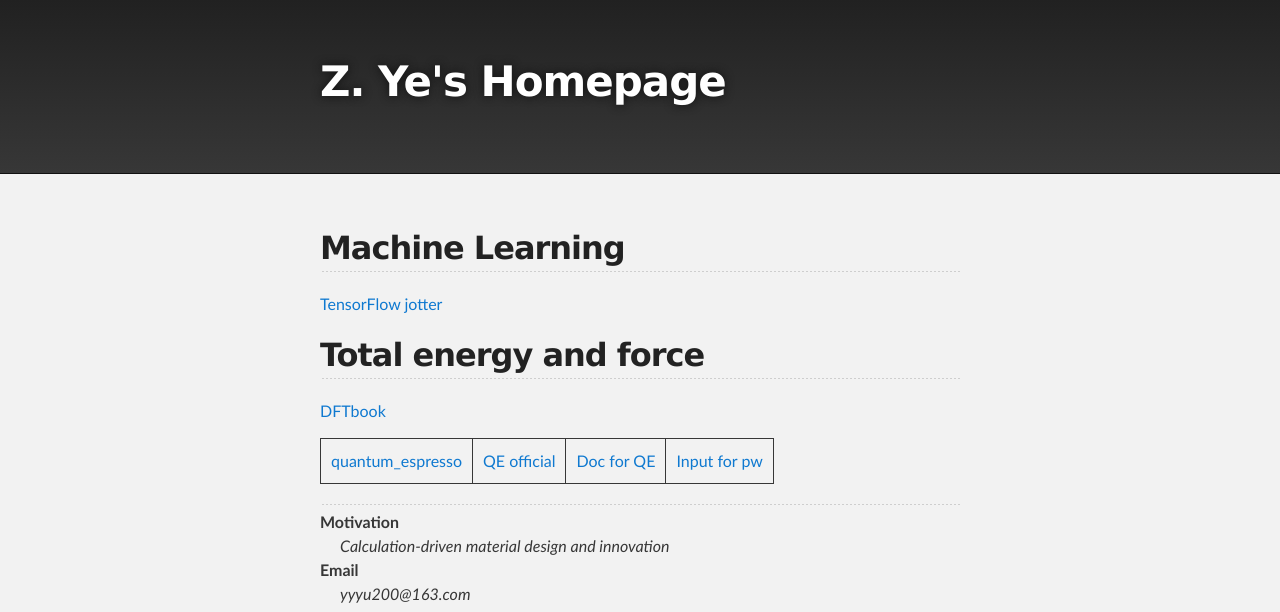
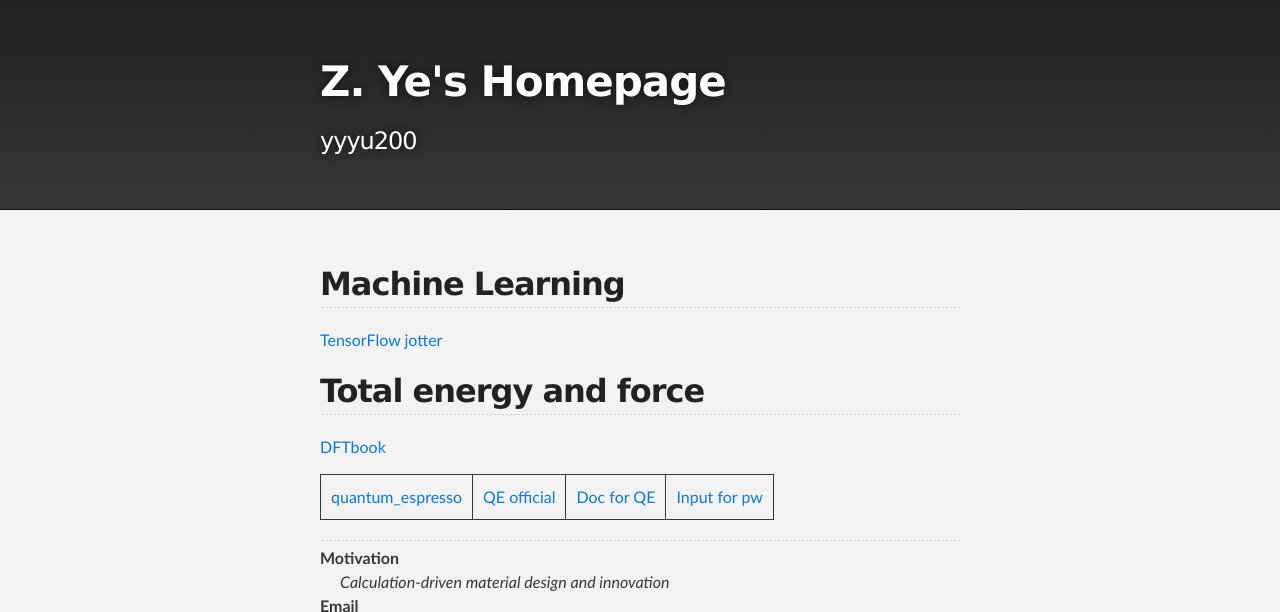
Before and after one commit to yyyu200/yyyu200.github.io, a Jekyll site: the page built from index.md, in a window 1280 px wide. Shown: the top 612 px of the page. Built offline with Jekyll 4.4.1, drawn with Linux system fonts in a browser that asks for light colours; comment, search, counter and statistics services are not loaded; the repository's description, which GitHub fills in, is left out; our own code applies the rules of GitHub Pages for plain Markdown files; grey boxes are pictures that could not be loaded.

Commit message:
modify at20181123-13:37:33-aliyun

```diff
--- a/_config.yml
+++ b/_config.yml
@@ -1,5 +1,5 @@
 title: Z. Ye's Homepage
-description:
+description: yyyu200
 show_downloads: false
 google_analytics:
 theme: jekyll-theme-slate
```
